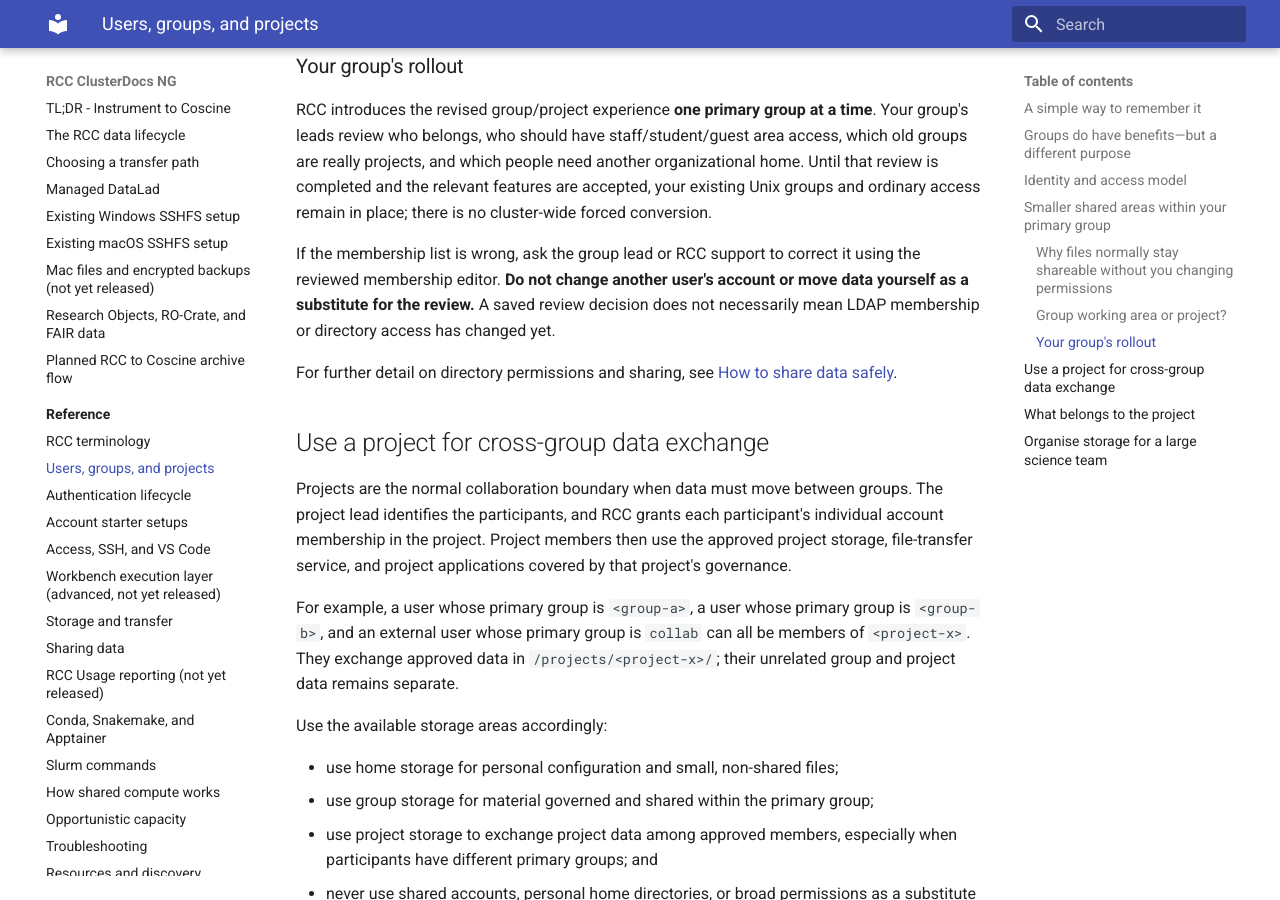
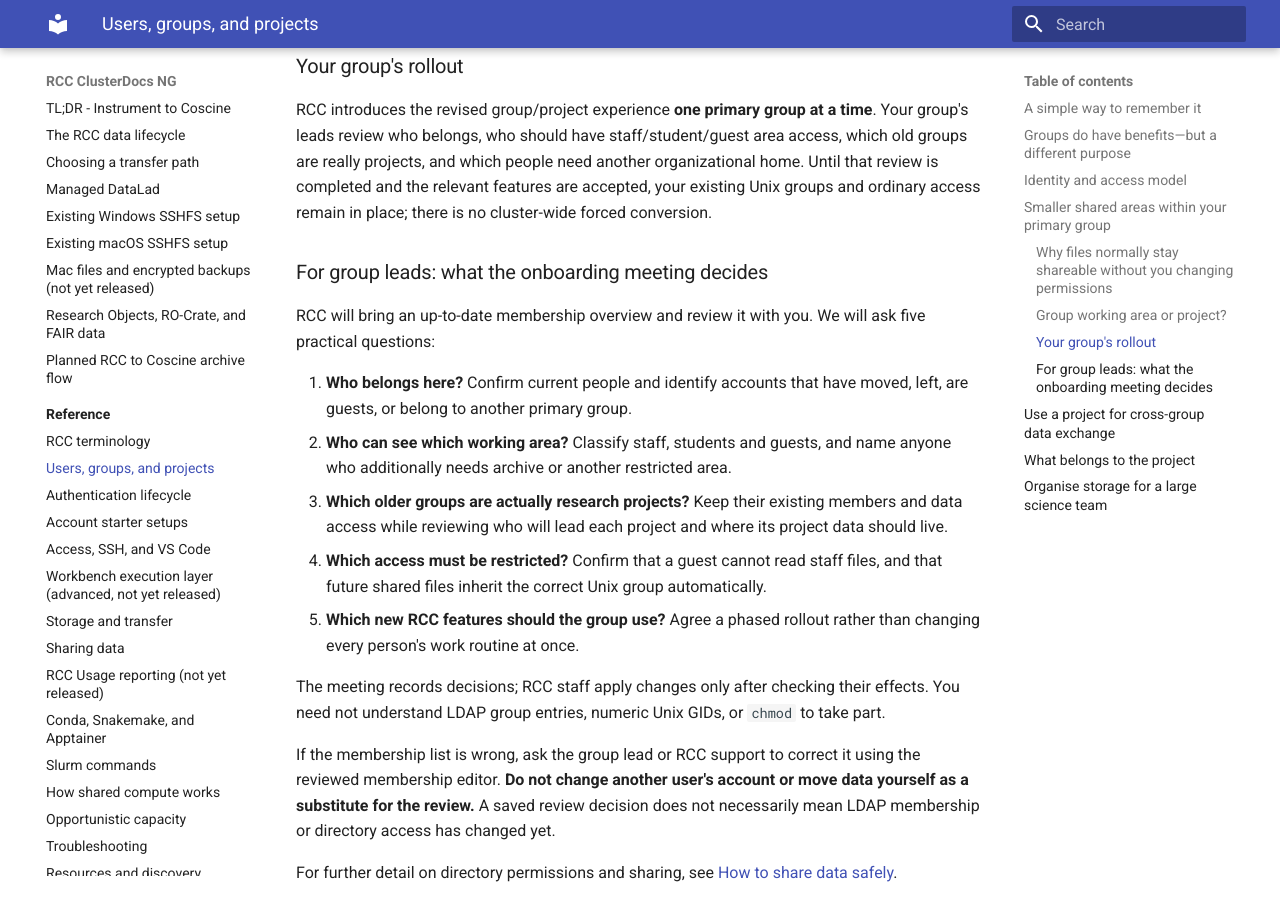
Before and after one commit to IKIM-Essen/ClusterDocs, an MkDocs documentation site: the page built from docs/reference/users-groups-projects.md, in a window 1280 px wide and 900 px high, scrolled down 3342 px. Built offline with MkDocs 1.6.1 and Material for MkDocs 9.7.7, drawn with Linux system fonts in a browser that asks for light colours.

Commit message:
docs(groups): add five-question primary-group lead onboarding checklist

```diff
--- a/docs/reference/users-groups-projects.md
+++ b/docs/reference/users-groups-projects.md
@@ -105,6 +105,18 @@
 
 RCC introduces the revised group/project experience **one primary group at a time**. Your group's leads review who belongs, who should have staff/student/guest area access, which old groups are really projects, and which people need another organizational home. Until that review is completed and the relevant features are accepted, your existing Unix groups and ordinary access remain in place; there is no cluster-wide forced conversion.
 
+### For group leads: what the onboarding meeting decides
+
+RCC will bring an up-to-date membership overview and review it with you. We will ask five practical questions:
+
+1. **Who belongs here?** Confirm current people and identify accounts that have moved, left, are guests, or belong to another primary group.
+2. **Who can see which working area?** Classify staff, students and guests, and name anyone who additionally needs archive or another restricted area.
+3. **Which older groups are actually research projects?** Keep their existing members and data access while reviewing who will lead each project and where its project data should live.
+4. **Which access must be restricted?** Confirm that a guest cannot read staff files, and that future shared files inherit the correct Unix group automatically.
+5. **Which new RCC features should the group use?** Agree a phased rollout rather than changing every person's work routine at once.
+
+The meeting records decisions; RCC staff apply changes only after checking their effects. You need not understand LDAP group entries, numeric Unix GIDs, or `chmod` to take part.
+
 If the membership list is wrong, ask the group lead or RCC support to correct it using the reviewed membership editor. **Do not change another user's account or move data yourself as a substitute for the review.** A saved review decision does not necessarily mean LDAP membership or directory access has changed yet.
 
 For further detail on directory permissions and sharing, see [How to share data safely](data-sharing.md).
```
